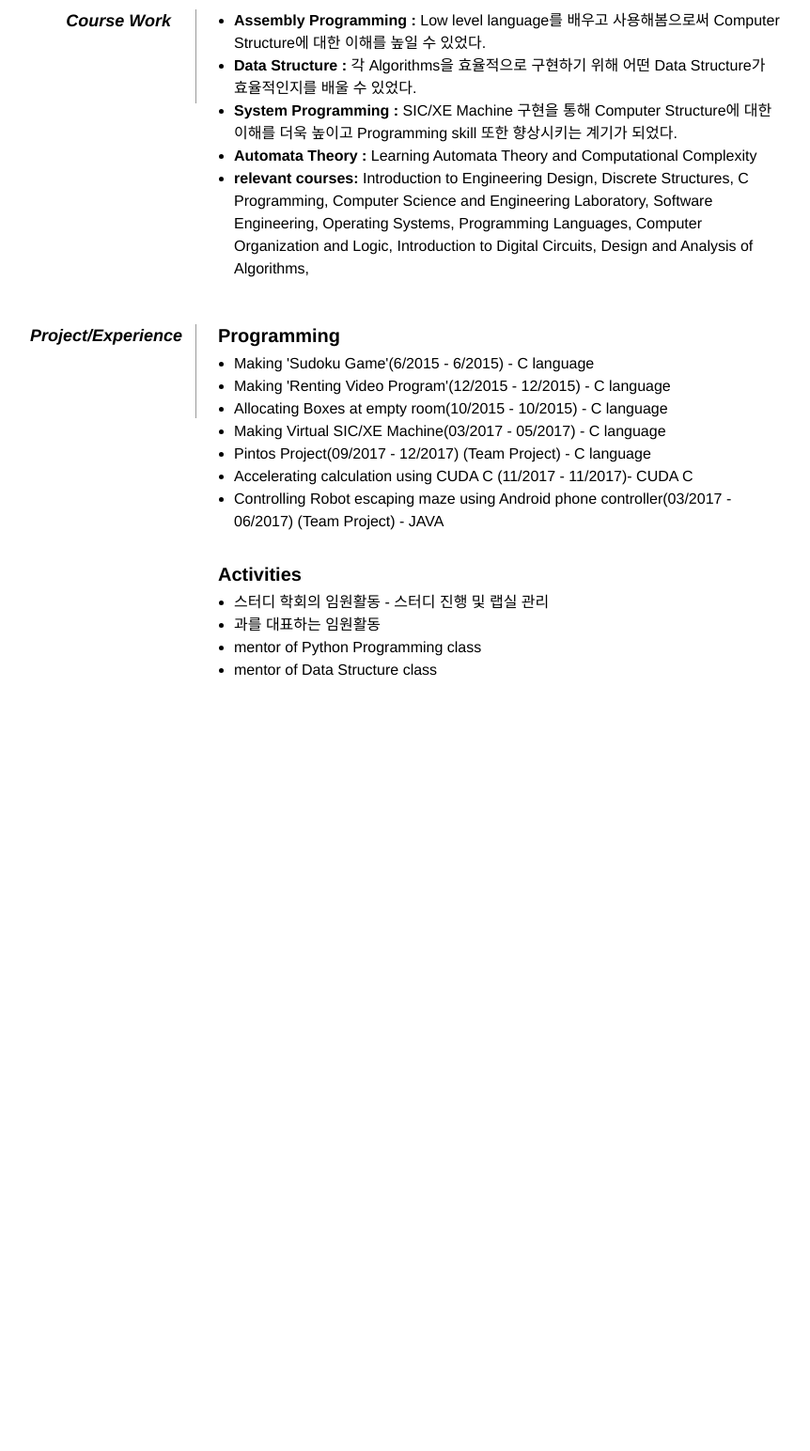
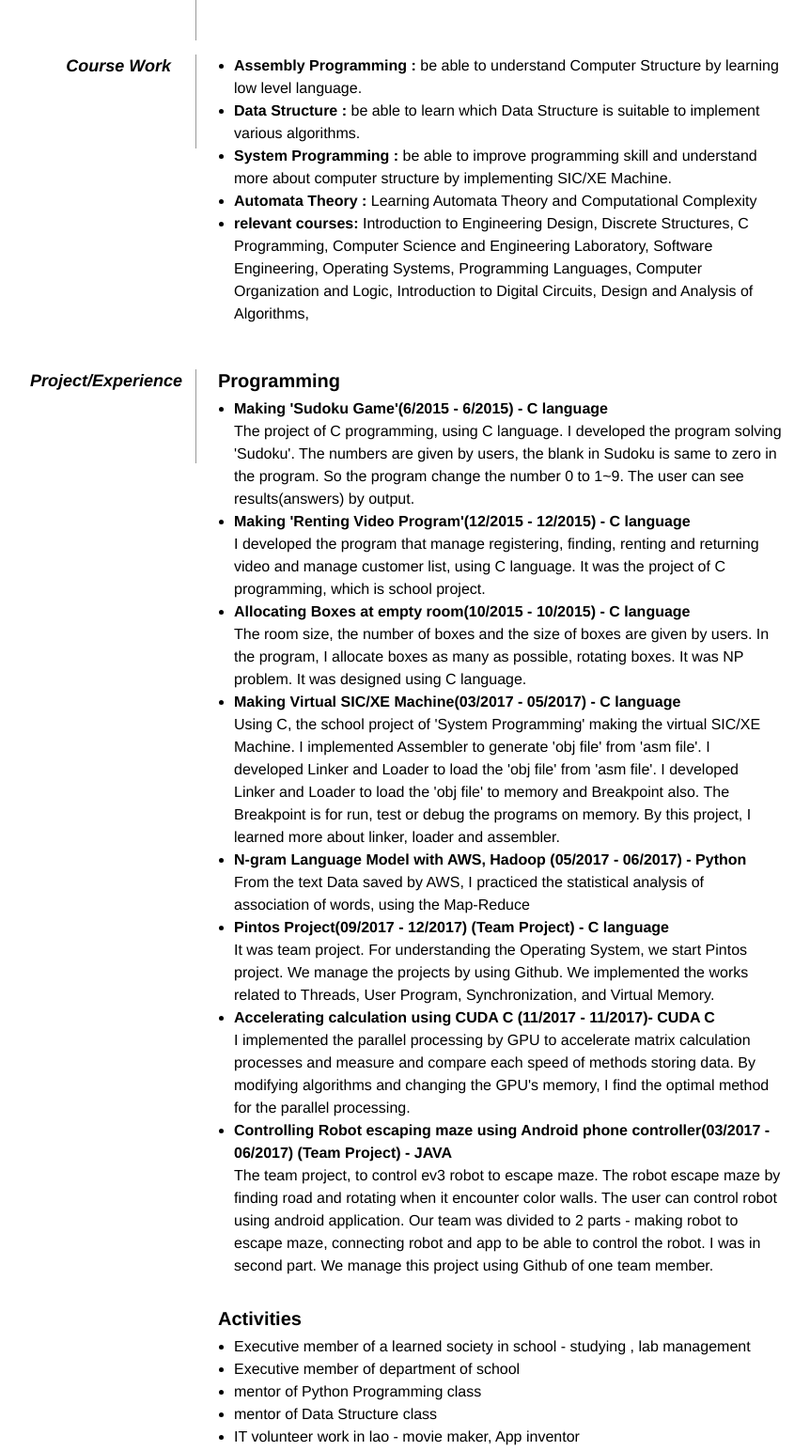
Before and after one commit to micaellajimini/micaellajimini.github.io, a plain HTML site: page index.html in a window 1280 px wide. Shown: the part 508-2052 px from the top of the page at 94% size, without its empty margins (208-1070 px from the left). Before the commit the page ends 1340 px from the top, so only its background shows below. Drawn offline with Linux system fonts and the light colour scheme.

Commit message:
english resume

```diff
--- a/index.html
+++ b/index.html
@@ -32,7 +32,7 @@
 
         <div id="objective">
             <p>
-                global fields에서 practical skills를 경험하고 Project를 하는 것에 관심이 있다. 도전적이고 열정적이며, 분석적이다. (quick learner, hardworker, and ability to assume responsibility)
+                Interested in project related to software developing. I hope experiencing practical skills in global fields. Enjoy facing and overcoming challenging works. Passionate, quick learner, hardworker, and ability to assume responsibility. Enjoy analytic thinking.
             </p>
         </div>
 
@@ -62,9 +62,10 @@
             <dt>Course Work</dt>
             <dd>
                 <ul>
-                    <li> <strong>Assembly Programming :</strong> Low level language를 배우고 사용해봄으로써 Computer Structure에 대한 이해를 높일 수 있었다.</li>
-                    <li> <strong>Data Structure :</strong> 각 Algorithms을 효율적으로 구현하기 위해 어떤 Data Structure가 효율적인지를 배울 수 있었다.</li>
-                    <li> <strong>System Programming :</strong> SIC/XE Machine 구현을 통해 Computer Structure에 대한 이해를 더욱 높이고 Programming skill 또한 향상시키는 계기가 되었다.</li>
+                    <li> <strong>Assembly Programming :</strong> be able to understand Computer Structure by learning low level language.</li>
+                    <li> <strong>Data Structure :</strong> be able to learn which Data Structure is suitable to implement various algorithms.</li>
+                    <li> <strong>System Programming :</strong> be able to improve programming skill and understand more about computer structure by implementing SIC/XE Machine.
+                    </li>
                     <li> <strong>Automata Theory :</strong> Learning Automata Theory and Computational Complexity</li>
                     <li> <strong>relevant courses:</strong> Introduction to Engineering Design, Discrete Structures, C Programming, Computer Science and Engineering Laboratory, Software Engineering, Operating Systems, Programming Languages, Computer Organization and Logic, Introduction to Digital Circuits, Design and Analysis of Algorithms, </li>
                 </ul>
@@ -76,20 +77,38 @@
             <dd>
                 <h2>Programming</h2>
                 <ul>
-                    <li>Making 'Sudoku Game'(6/2015 - 6/2015) - C language</li>
-                    <li>Making 'Renting Video Program'(12/2015 - 12/2015) - C language</li>
-                    <li>Allocating Boxes at empty room(10/2015 - 10/2015) - C language</li>
-                    <li>Making Virtual SIC/XE Machine(03/2017 - 05/2017) - C language</li>
-                    <li>Pintos Project(09/2017 - 12/2017) (Team Project) - C language</li>
-                    <li>Accelerating calculation using CUDA C (11/2017 - 11/2017)- CUDA C</li>
-                    <li>Controlling Robot escaping maze using Android phone controller(03/2017 - 06/2017) (Team Project) - JAVA</li>
+                    <li><b>Making 'Sudoku Game'(6/2015 - 6/2015) - C language</b><br/>
+                        The project of C programming, using C language. I developed the program solving 'Sudoku'. The numbers are given by users, the blank in Sudoku is same to zero in the program. So the program change the number 0 to 1~9. The user can see results(answers) by output.
+                    </li>
+                    <li><b>Making 'Renting Video Program'(12/2015 - 12/2015) - C language</b><br/>
+                        I developed the program that manage registering, finding, renting and returning video and manage customer list, using C language. It was the project of C programming, which is school project.
+                    </li>
+                    <li><b>Allocating Boxes at empty room(10/2015 - 10/2015) - C language</b><br/>
+                        The room size, the number of boxes and the size of boxes are given by users. In the program, I allocate boxes as many as possible, rotating boxes. It was NP problem. It was designed using C language.
+                    </li>
+                    <li><b>Making Virtual SIC/XE Machine(03/2017 - 05/2017) - C language</b><br/>
+                        Using C, the school project of 'System Programming' making the virtual SIC/XE Machine. I implemented Assembler to generate 'obj file' from 'asm file'. I developed Linker and Loader to load the 'obj file' from 'asm file'. I developed Linker and Loader to load the 'obj file' to memory and Breakpoint also. The Breakpoint is for run, test or debug the programs on memory. By this project, I learned more about linker, loader and assembler.
+                    </li>
+                    <li><b>N-gram Language Model with AWS, Hadoop (05/2017 - 06/2017) - Python</b><br/>
+                        From the text Data saved by AWS, I practiced the statistical analysis of association of words, using the Map-Reduce
+                    </li>
+                    <li><b>Pintos Project(09/2017 - 12/2017) (Team Project) - C language</b><br/>
+                        It was team project. For understanding the Operating System, we start Pintos project. We manage the projects by using Github. We implemented the works related to Threads, User Program, Synchronization, and Virtual Memory.
+                    </li>
+                    <li><b>Accelerating calculation using CUDA C (11/2017 - 11/2017)- CUDA C</b><br/>
+                        I implemented the parallel processing by GPU to accelerate matrix calculation processes and measure and compare each speed of methods storing data. By modifying algorithms and changing the GPU's memory, I find the optimal method for the parallel processing.
+                    </li>
+                    <li><b>Controlling Robot escaping maze using Android phone controller(03/2017 - 06/2017) (Team Project) - JAVA</b><br/>
+                        The team project, to control ev3 robot to escape maze. The robot escape maze by finding road and rotating when it encounter color walls. The user can control robot using android application. Our team was divided to 2 parts - making robot to escape maze, connecting robot and app to be able to control the robot. I was in second part. We manage this project using Github of one team member.
+                    </li>
                 </ul>
                 <h2>Activities</h2>
                 <ul>
-                    <li>스터디 학회의 임원활동 - 스터디 진행 및 랩실 관리</li>
-                    <li>과를 대표하는 임원활동</li>
+                    <li>Executive member of a learned society in school - studying , lab management</li>
+                    <li>Executive member of department of school</li>
                     <li>mentor of Python Programming class</li>
                     <li>mentor of Data Structure class</li>
+                    <li>IT volunteer work in lao - movie maker, App inventor</li>
                 </ul>
             </dd>
             <dd class="clear"></dd>
```
